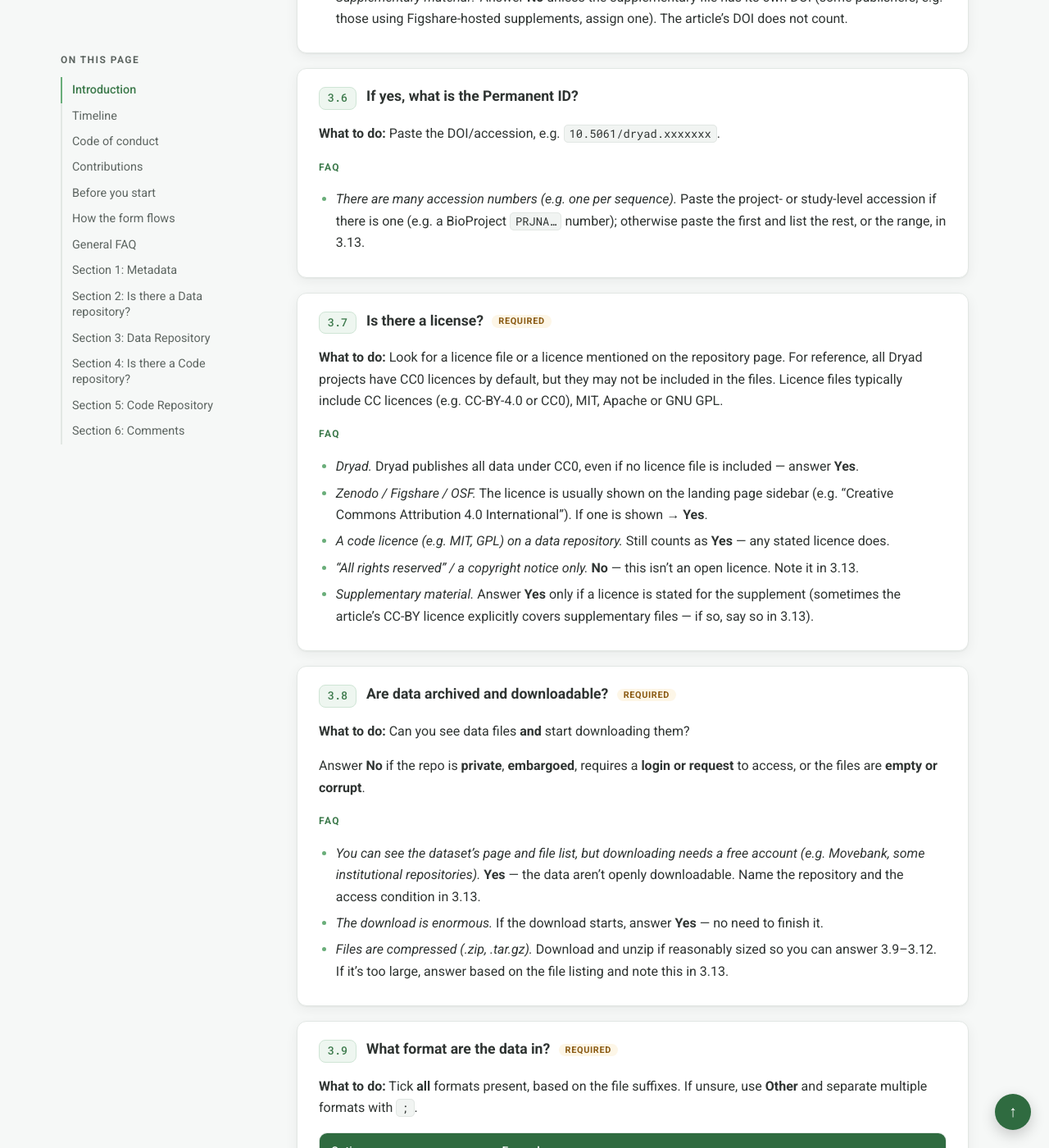
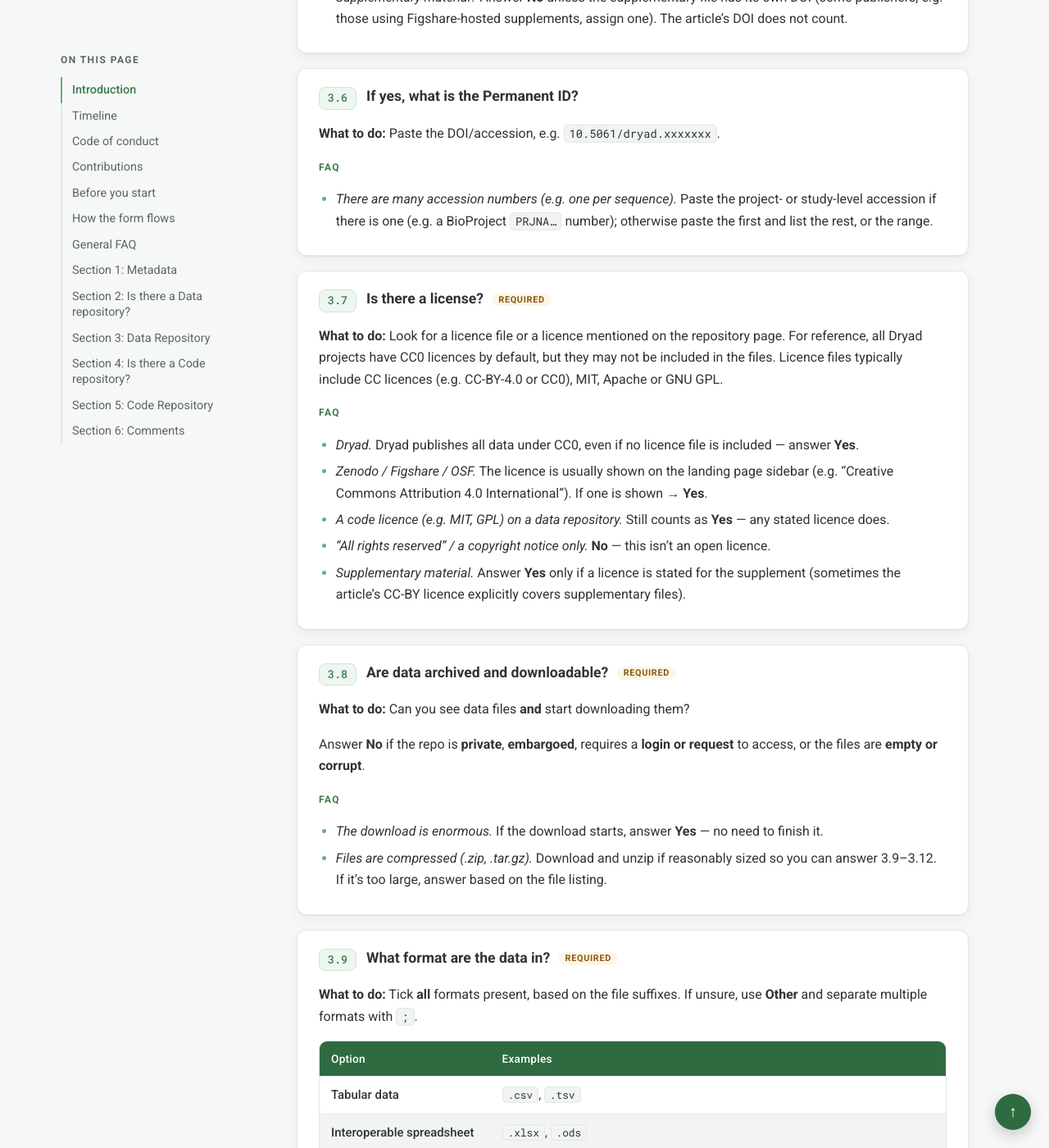
Before and after one commit to EIvimeyCook/Data-Code_Society, a Jekyll site: the page built from FAQ.md, in a window 1280 px wide and 1400 px high, scrolled down 11126 px. Shown: the whole window at 82% size. Built offline with Jekyll 4.4.1, drawn with Linux system fonts in a browser that asks for light colours; our own code applies the rules of GitHub Pages for plain Markdown files; some of the changed text lies outside the part shown.

Commit message:
Update FAQ.md

```diff
--- a/FAQ.md
+++ b/FAQ.md
@@ -19,8 +19,8 @@ If you have any problems, check this FAQ first, then message one of the organise
 
 > **Key links**
 >
+> - ✋ [Expression of Interest form](https://forms.gle/bA7D9yDXMz18Viom8): fill this in before you start
 > - 📝 [Extraction form](https://forms.gle/PnGqVbRk6bJ8Er1B8): fill this in once for every paper you assess
-> - ✋ [Expression of Interest form](https://forms.gle/bA7D9yDXMz18Viom8): fill this in before you start
 > - ⚠️ [Paper issue form](https://forms.gle/LnqXYE43wCtrMsGL9): for papers you can't access or have a conflict of interest with
 > - 📋 [List of papers with issues](https://docs.google.com/spreadsheets/d/11mONSJrb2C07NeqF1wBJxODaC4iV5HBYaD2DRpMVZA4/edit?usp=sharing)
 
@@ -298,7 +298,7 @@ Briefly say which rule you used, e.g. *"Zenodo chosen: data and code together; r
 **What to do:** Paste the DOI/accession, e.g. `10.5061/dryad.xxxxxxx`.
 
 **FAQ**
-- *There are many accession numbers (e.g. one per sequence).* Paste the project- or study-level accession if there is one (e.g. a BioProject `PRJNA…` number); otherwise paste the first and list the rest, or the range, in 3.13.
+- *There are many accession numbers (e.g. one per sequence).* Paste the project- or study-level accession if there is one (e.g. a BioProject `PRJNA…` number); otherwise paste the first and list the rest, or the range.
 
 ### 3.7 Is there a license? \*
 **What to do:** Look for a licence file or a licence mentioned on the repository page. For reference, all Dryad projects have CC0 licences by default, but they may not be included in the files. Licence files typically include CC licences (e.g. CC-BY-4.0 or CC0), MIT, Apache or GNU GPL.
@@ -307,8 +307,8 @@ Briefly say which rule you used, e.g. *"Zenodo chosen: data and code together; r
 - *Dryad.* Dryad publishes all data under CC0, even if no licence file is included — answer **Yes**.
 - *Zenodo / Figshare / OSF.* The licence is usually shown on the landing page sidebar (e.g. "Creative Commons Attribution 4.0 International"). If one is shown → **Yes**.
 - *A code licence (e.g. MIT, GPL) on a data repository.* Still counts as **Yes** — any stated licence does.
-- *"All rights reserved" / a copyright notice only.* **No** — this isn't an open licence. Note it in 3.13.
-- *Supplementary material.* Answer **Yes** only if a licence is stated for the supplement (sometimes the article's CC-BY licence explicitly covers supplementary files — if so, say so in 3.13).
+- *"All rights reserved" / a copyright notice only.* **No** — this isn't an open licence.
+- *Supplementary material.* Answer **Yes** only if a licence is stated for the supplement (sometimes the article's CC-BY licence explicitly covers supplementary files).
 
 ### 3.8 Are data archived and downloadable? \*
 **What to do:** Can you see data files **and** start downloading them?
@@ -316,9 +316,8 @@ Briefly say which rule you used, e.g. *"Zenodo chosen: data and code together; r
 Answer **No** if the repo is **private**, **embargoed**, requires a **login or request** to access, or the files are **empty or corrupt**.
 
 **FAQ**
-- *You can see the dataset's page and file list, but downloading needs a free account (e.g. Movebank, some institutional repositories).* **Yes** — the data aren't openly downloadable. Name the repository and the access condition in 3.13.
 - *The download is enormous.* If the download starts, answer **Yes** — no need to finish it.
-- *Files are compressed (.zip, .tar.gz).* Download and unzip if reasonably sized so you can answer 3.9–3.12. If it's too large, answer based on the file listing and note this in 3.13.
+- *Files are compressed (.zip, .tar.gz).* Download and unzip if reasonably sized so you can answer 3.9–3.12. If it's too large, answer based on the file listing.
 
 ### 3.9 What format are the data in? \*
 **What to do:** Tick **all** formats present, based on the file suffixes. If unsure, use **Other** and separate multiple formats with `;`.
@@ -329,7 +328,7 @@ Answer **No** if the repo is **private**, **embargoed**, requires a **login or r
 | Interoperable spreadsheet | `.xlsx`, `.ods` |
 | Proprietary spreadsheet | `.xls` |
 | Text | `.txt` |
-| Statistical software file | `.sav`, `.dta`, `.rds`, `.Rdata`/`.rda` |
+| Statistical software file | `.sav`, `.dta`, `.rds`, `.Rdata`, `.rda` |
 | Image | `.png`, `.jpg`, `.tiff` |
 | Video | `.mp4`, `.mov`, `.avi` |
 | Document | `.doc`, `.docx`, `.pdf`, `.odt` |
@@ -348,24 +347,24 @@ Answer **No** if the repo is **private**, **embargoed**, requires a **login or r
 - *The data are in the journal's supplementary material.* **Yes** only if the supplement itself describes the project (e.g. a README or a cover sheet). Being attached to the article doesn't count on its own.
 
 ### 3.11 Is each data file described? \*
-**What to do:** Answer **Yes** if *every* data file has a description (what it contains/what it's for), either in a README or in file-level metadata.
+**What to do:** Answer **Yes** if *every* data file has a description (what it contains as an overview/what it's for) e.g. in a README.
 
 **FAQ**
-- *Most files described, one or two aren't.* **No** — the question asks about *each* file. Explain in 3.13.
+- *Most files described, one or two aren't.* **No** — the question asks about *each* file.
 - *There's only one data file and the landing page describes it.* **Yes.**
 
 ### 3.12 Are the variables in the data files explicitly explained? \*
-**What to do:** Is there a **data dictionary** or other information that explains what each variable (column) is **and its unit of measurement**?
+**What to do:** For tabular, spreadsheet, or text data (e.g., .csv, .xlxs, .txt), is there a **data dictionary** or other information that explains what each variable (column) is **and its unit of measurement**?
 
 - **Yes** = all variables and units explained.
 - **No** = none, or not all, variables and units given.
 
 **FAQ**
-- *Column names are self-explanatory (e.g. `body_mass_g`).* That's good practice, but not an explanation — answer **No** unless explanations are given. Mention it in 3.13.
-- *Only some variables are explained.* **No**, and note it in 3.13.
-- *Every variable is described, but units are missing.* **No** — the form asks for units too. Note it in 3.13.
+- *Column names are self-explanatory (e.g. `body_mass_g`).* That's good practice, but not an explanation — answer **No** unless explanations are given.
+- *Only some variables are explained.* **No**.
+- *Every variable is described, but units are missing.* **No** — the form asks for units too..
 - *A variable has no unit (e.g. an ID, a category, a count).* That's fine — it only needs explaining (for categories, what the codes mean). Units are needed for measured quantities.
-- *Variables are described in the paper's methods, not the repo.* **No** — we're assessing whether the archive stands alone. Note it in 3.13.
+- *Variables are described in the paper's methods, not the repo.* **No** — we're assessing whether the archive stands alone.
 
 ### 3.13 Comments about data
 Anything you think is important to note.
@@ -377,7 +376,7 @@ Anything you think is important to note.
 ## Section 4 — Is there a Code repository?
 
 ### 4.1 Is there a working reference to archived code in the MS? \*
-**What to do:** Search the manuscript for "code", "script", "software", and "GitHub", and read the Data/Code Availability or Open Research statement and the Supplementary list.
+**What to do:** Search the manuscript for "code", "script", "software", and read the Data/Code Availability or Open Research statement and the Supplementary list.
 
 | Option | Choose when… |
 |---|---|
@@ -386,11 +385,11 @@ Anything you think is important to note.
 | **No, no reference** | No mention of archived code, or "available on request". |
 
 **FAQ**
-- *The data repository from Section 3 also contains code, but the paper never mentions code.* **Yes** — code is archived and reachable from a working reference in the MS. Say so in 5.12.
+- *The data repository from Section 3 also contains code, but the paper never mentions code.* **Yes** — code is archived and reachable from a working reference in the MS.
 - *The paper only cites the R packages used (e.g. "analyses used lme4").* That is **not** archived analysis code → **No, no reference**.
-- *The paper says "code on GitHub" with no link.* **No, no reference**, and comment in 6.1 if you found it by searching.
-- *The link goes to an author's GitHub profile or lab page, not a specific repository.* **No, link(s) that doesn't work**, and explain in 6.1.
-- *The analysis was done entirely in point-and-click software (e.g. SPSS menus, Excel, JMP) so there is no code.* **No, no reference**, and say so in 6.1 so we can separate "no code exists" from "code not shared".
+- *The paper says "code on GitHub" with no link.* **No, no reference**.
+- *The link goes to an author's GitHub profile or lab page, not a specific repository.* **No, link(s) that doesn't work**.
+- *The analysis was done entirely in point-and-click software with no explanation of use archived (e.g. a list of SPSS menus clicked).* **No, no reference**.
 - *The data were on Dryad and the code is listed under "Software" on the same Dryad page.* **Yes** — Dryad publishes software files on Zenodo. Follow that link and assess the Zenodo record in Section 5.
 
 ➡️ **Yes** → Section 5. **Any "No"** → Section 6.
@@ -399,7 +398,7 @@ Anything you think is important to note.
 
 ## Section 5 — Code Repository
 
-> If code is spread across multiple repositories, assess the one prioritised under the rules in **3.2** (above) and explain in 5.12.
+> If code is spread across multiple repositories, assess the one prioritised under the rules in **3.2** (above).
 
 ### 5.1 What is the repository? \*
 See **3.3** (above). Answer for the **code**, even if it's the same repo as the data.
@@ -407,7 +406,7 @@ See **3.3** (above). Answer for the **code**, even if it's the same repo as the
 The code list is the same as in 3.3, plus **Software Heritage** (archive.softwareheritage.org), which archives source code from GitHub and other platforms.
 
 **FAQ**
-- *Code uploaded alongside a Dryad dataset.* Select **Zenodo** — that is where Dryad actually publishes software files — and note the Dryad link in 5.12.
+- *Code uploaded alongside a Dryad dataset.* Select **Zenodo** — that is where Dryad actually publishes software files.
 
 ### 5.2 Paste URL of the repository
 Copy the landing-page URL from the browser address bar.
@@ -417,7 +416,7 @@ See **3.5** (above). A bare GitHub/GitLab repo is **No**; a Zenodo snapshot of i
 
 **FAQ**
 - *Software Heritage.* **Yes** — its identifiers (SWHIDs, starting `swh:1:`) are permanent. Paste the SWHID at 5.4.
-- *The paper links to GitHub, and the GitHub README has a Zenodo DOI badge.* Follow the badge. If it opens an archived snapshot of the code, assess that Zenodo record throughout Section 5 (as in 3.1) and answer **Yes** here. If the badge is broken, assess the GitHub repo and answer **No**. Either way, note it in 5.12.
+- *The paper links to GitHub, and the GitHub README has a Zenodo DOI badge.* Follow the badge. If it opens an archived snapshot of the code, assess that Zenodo record throughout Section 5 (as in 3.1) and answer **Yes** here. If the badge is broken, assess the GitHub repo and answer **No**.
 
 ### 5.4 If yes, what is the Permanent ID?
 Paste the DOI.
@@ -428,13 +427,12 @@ Paste the DOI.
 **FAQ**
 - *Where do I look on GitHub?* The "About" box on the right of the repo page shows the licence if GitHub detects one; otherwise check for a `LICENSE` file and the bottom of the README.
 - *Which licences count?* Any stated licence counts as **Yes**. The common software licences are **MIT**, **Apache-2.0**, **GPL-2.0/GPL-3.0**, **BSD-2/3-Clause**, **LGPL** and **AGPL**. Code is sometimes released under **CC0** or **CC-BY** — CC-BY isn't designed for software, but it is still a licence, so **Yes**.
-- *Zenodo.* Every open Zenodo record shows a licence on its landing page (the default is CC-BY 4.0), so this is usually **Yes**. Record which licence in 5.12 if it isn't a software licence.
+- *Zenodo.* Every open Zenodo record shows a licence on its landing page (the default is CC-BY 4.0), so this is usually **Yes**.
 - *Dryad.* Dryad's CC0 waiver applies to the **data** only. Code submitted through Dryad is published on Zenodo with its own licence (often MIT or GPL) — check the Zenodo record.
 - *One licence covers the whole repository (data and code).* **Yes** — answer the same way here as in 3.7.
 - *Different licences for data and code (e.g. CC-BY for data, MIT for code).* Answer 3.7 for the data licence and 5.5 for the code licence; both are **Yes**.
-- *The licence is only mentioned in the README, or only as a header in the scripts.* **Yes**, and note in 5.12 that there is no separate licence file.
+- *The licence is only mentioned in the README, or only as a header in the scripts.* **Yes**.
 - *An R package `DESCRIPTION` file with a `License:` field.* **Yes.**
-- *A custom licence or "free for academic use only".* **Yes** (a licence exists), but note in 5.12 that it is non-standard or restrictive.
 - *A public GitHub repo with no licence anywhere.* **No.** Being public is not the same as being licensed: without a licence, copyright law means others can view the code but not legally reuse it.
 - *Code in the journal's supplementary material.* Same rule as for data in 3.7: **Yes** only if a licence is stated for the supplement.
 
@@ -461,7 +459,7 @@ See **3.10** (above).
 **What to do:** Could you work out **what each script does** and **in what order to run them** *without* reading the paper?
 
 **FAQ**
-- *Scripts are numbered (`01_clean.R`, `02_models.R`) but there's no README.* A judgement call — if the order and purpose are genuinely obvious, **Yes**; otherwise **No**. Explain in 5.12.
+- *Scripts are numbered (`01_clean.R`, `02_models.R`) but there's no README.* A judgement call — if the order and purpose are genuinely obvious, **Yes**; otherwise **No**.
 - *There's a single, well-commented script.* **Yes.**
 - *The README says "run the code" and nothing else.* **No.**
 
@@ -470,15 +468,15 @@ See **3.10** (above).
 
 **FAQ**
 - *Where should I look?* README, top of scripts, `sessionInfo()` output, `renv.lock`, `environment.yml`, a Dockerfile, or the repository page.
-- *Only stated in the paper's methods.* **No** — we're assessing whether the archive stands alone. Note it in 5.12.
+- *Only stated in the paper's methods.* **No** — we're assessing whether the archive stands alone.
 
 ### 5.11 Is there at least some information on version numbers of software packages? \*
-**What to do:** Are versions given for **at least some** packages/libraries (e.g. *lme4 v1.1-35*)?
+**What to do:** Are versions given for **at least some** packages/libraries (e.g. *lme4 v1.1-35*)? Ee're not expecting you to work out every package that has been used in the MS.
 
 **FAQ**
 - *Which files count?* A README list, `sessionInfo()` output, `renv.lock`, `requirements.txt` (with versions), `environment.yml`, `DESCRIPTION`, or versions in script comments.
 - *`requirements.txt` lists packages without versions.* **No.**
-- *Only some packages have versions.* **Yes** (the question asks for "at least some"), and note it in 5.12.
+- *Only some packages have versions.* **Yes** (the question asks for "at least some").
 
 ### 5.12 Comments about code
 Anything you think is important to note.
@@ -490,4 +488,4 @@ Anything you think is important to note.
 ## Section 6 — Comments
 
 ### 6.1 General comments
-Anything that doesn't fit elsewhere, e.g. total time taken (in minutes).
+Anything that you think is important to note.
```
